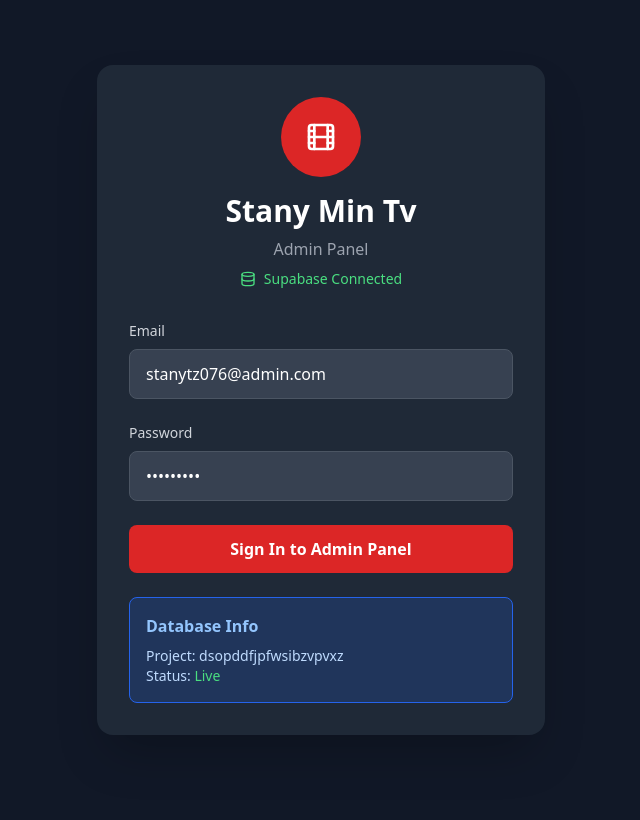
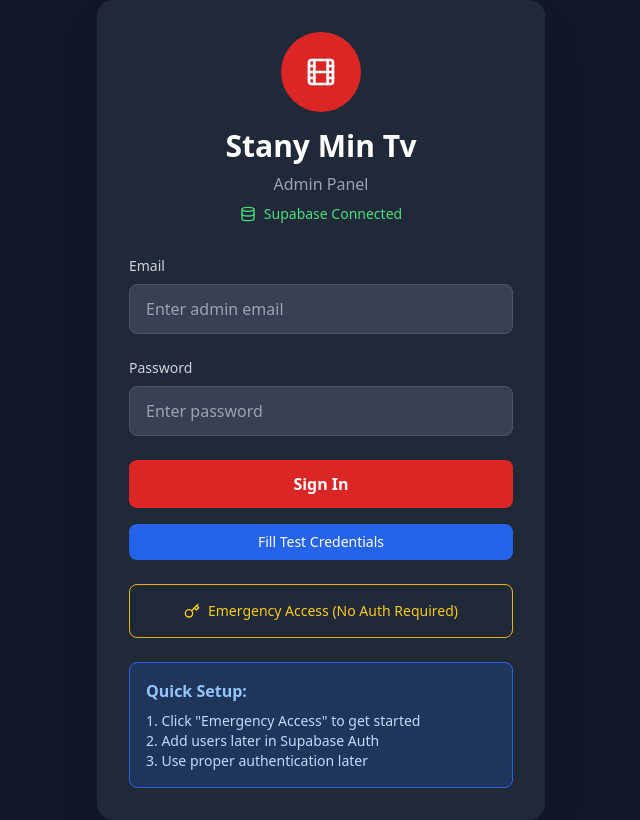
Before and after one commit to Stanley12590/STANY-MIN-TV, a React (Vite) app: page /login in a window 1280 px wide. Shown: the whole page, without its empty margins (319-959 px from the left). Built offline with nearby package versions, Linux system fonts and the light colour scheme.

Commit message:
Update Login.jsx

```diff
--- a/src/pages/Login.jsx
+++ b/src/pages/Login.jsx
@@ -1,18 +1,25 @@
 import React, { useState, useEffect } from 'react'
 import { useNavigate } from 'react-router-dom'
 import { useAuth } from '../contexts/AuthContext'
-import { Film, Database } from 'lucide-react'
+import { Film, Database, AlertTriangle, Key } from 'lucide-react'
 
 const Login = () => {
-  const [email, setEmail] = useState('stanytz076@admin.com')
-  const [password, setPassword] = useState('fucky360#')
+  const [email, setEmail] = useState('')
+  const [password, setPassword] = useState('')
   const [loading, setLoading] = useState(false)
   const [error, setError] = useState('')
+  const [emergencyMode, setEmergencyMode] = useState(false)
 
   const { login, user } = useAuth()
   const navigate = useNavigate()
 
   useEffect(() => {
+    // Check if emergency access is already granted
+    if (localStorage.getItem('emergency_admin_access') === 'true') {
+      navigate('/')
+      return
+    }
+
     if (user) {
       navigate('/')
     }
@@ -32,6 +39,18 @@
     setLoading(false)
   }
 
+  const handleEmergencyLogin = () => {
+    // Direct access without authentication
+    localStorage.setItem('emergency_admin_access', 'true')
+    navigate('/')
+  }
+
+  // Test credentials for quick setup
+  const useTestCredentials = () => {
+    setEmail('test@admin.com')
+    setPassword('test123')
+  }
+
   return (
     <div className="min-h-screen bg-gray-900 flex items-center justify-center px-4">
       <div className="max-w-md w-full bg-gray-800 rounded-2xl shadow-2xl p-8">
@@ -49,10 +68,15 @@
 
         {error && (
           <div className="bg-red-500/20 border border-red-500 text-red-300 px-4 py-3 rounded-lg mb-6">
-            {error}
+            <div className="flex items-center space-x-2">
+              <AlertTriangle size={16} />
+              <span>{error}</span>
+            </div>
           </div>
         )}
 
+        {!emergencyMode ? (
+          <>
             <form onSubmit={handleSubmit} className="space-y-6">
               <div>
                 <label className="block text-sm font-medium text-gray-300 mb-2">
@@ -63,6 +87,7 @@
                   value={email}
                   onChange={(e) => setEmail(e.target.value)}
                   className="w-full bg-gray-700 border border-gray-600 rounded-lg px-4 py-3 text-white placeholder-gray-400 focus:outline-none focus:border-red-500 transition-colors"
+                  placeholder="Enter admin email"
                   required
                 />
               </div>
@@ -76,6 +101,7 @@
                   value={password}
                   onChange={(e) => setPassword(e.target.value)}
                   className="w-full bg-gray-700 border border-gray-600 rounded-lg px-4 py-3 text-white placeholder-gray-400 focus:outline-none focus:border-red-500 transition-colors"
+                  placeholder="Enter password"
                   required
                 />
               </div>
@@ -88,14 +114,62 @@
                 {loading ? (
                   <div className="animate-spin rounded-full h-5 w-5 border-b-2 border-white"></div>
                 ) : null}
-            <span>{loading ? 'Signing In...' : 'Sign In to Admin Panel'}</span>
+                <span>{loading ? 'Signing In...' : 'Sign In'}</span>
               </button>
             </form>
 
+            {/* Quick Test Button */}
+            <button
+              onClick={useTestCredentials}
+              className="w-full mt-4 bg-blue-600 hover:bg-blue-700 text-white py-2 px-4 rounded-lg text-sm transition-colors"
+            >
+              Fill Test Credentials
+            </button>
+
+            {/* Emergency Access */}
+            <div className="mt-6 p-4 border border-yellow-500 rounded-lg">
+              <button
+                onClick={() => setEmergencyMode(true)}
+                className="w-full text-yellow-400 hover:text-yellow-300 text-sm font-medium flex items-center justify-center space-x-2"
+              >
+                <Key size={16} />
+                <span>Emergency Access (No Auth Required)</span>
+              </button>
+            </div>
+          </>
+        ) : (
+          <div className="text-center">
+            <div className="bg-yellow-500/20 border border-yellow-500 rounded-lg p-4 mb-6">
+              <Key size={32} className="text-yellow-400 mx-auto mb-2" />
+              <h3 className="text-yellow-400 font-bold mb-2">Emergency Access</h3>
+              <p className="text-yellow-300 text-sm">
+                This will grant temporary access without authentication.
+                Use only for initial setup or troubleshooting.
+              </p>
+            </div>
+
+            <button
+              onClick={handleEmergencyLogin}
+              className="w-full bg-yellow-600 hover:bg-yellow-700 text-white font-bold py-3 px-4 rounded-lg transition-colors mb-4"
+            >
+              Grant Emergency Access
+            </button>
+
+            <button
+              onClick={() => setEmergencyMode(false)}
+              className="w-full text-gray-400 hover:text-white text-sm"
+            >
+              ← Back to Normal Login
+            </button>
+          </div>
+        )}
+
+        {/* Setup Instructions */}
         <div className="mt-6 p-4 bg-blue-600/20 border border-blue-600 rounded-lg">
-          <h3 className="font-semibold text-blue-300 mb-2">Database Info</h3>
-          <p className="text-blue-200 text-sm">Project: dsopddfjpfwsibzvpvxz</p>
-          <p className="text-blue-200 text-sm">Status: <span className="text-green-400">Live</span></p>
+          <h3 className="font-semibold text-blue-300 mb-2">Quick Setup:</h3>
+          <p className="text-blue-200 text-sm">1. Click "Emergency Access" to get started</p>
+          <p className="text-blue-200 text-sm">2. Add users later in Supabase Auth</p>
+          <p className="text-blue-200 text-sm">3. Use proper authentication later</p>
         </div>
       </div>
     </div>
```
Lines whose indentation alone changed are shown as unchanged.
